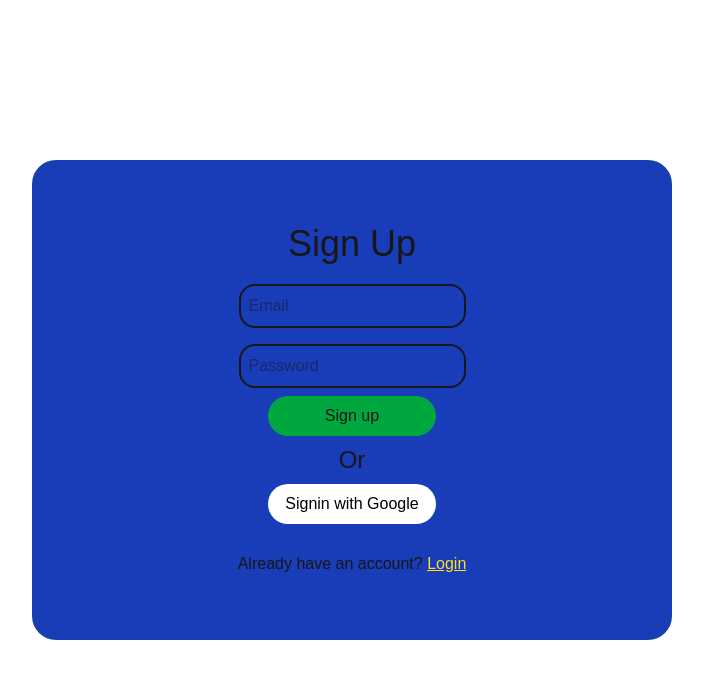
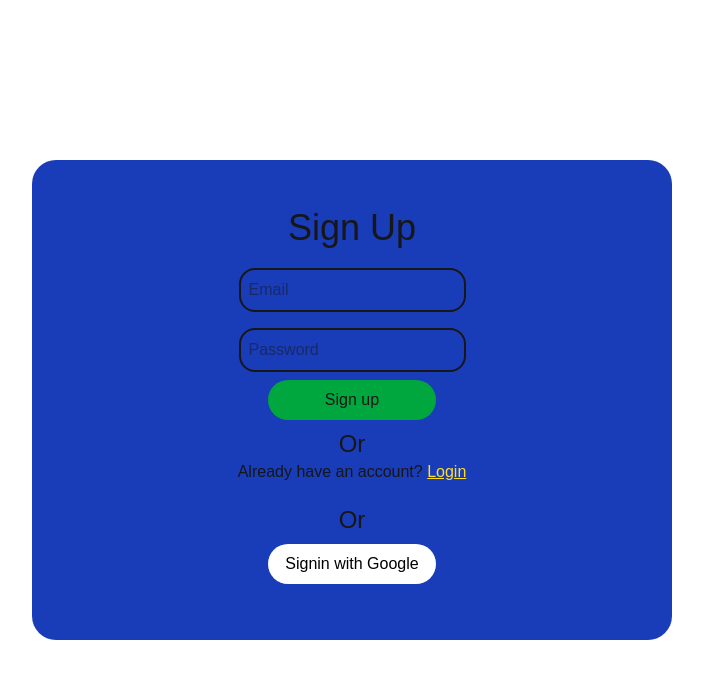
Before and after one commit to zayinhd/notey, a Next.js app: page /auth/signup in a window 1280 px wide. Shown: the top 678 px of the page, without its empty margins (288-991 px from the left). Built offline with nearby package versions, Linux system fonts and the light colour scheme.

Commit message:
feat(auth): separate google authbutton fromauthform ui

```diff
--- a/app/auth/signout/route.ts
+++ /dev/null
@@ -1,21 +0,0 @@
-import { createClient } from "../../utils/supabase/server";
-import { revalidatePath } from "next/cache";
-import { type NextRequest, NextResponse } from "next/server";
-
-export async function POST(req: NextRequest) {
-    const supabase = await createClient();
-
-    // Check if a user's logged in
-    const {
-        data: { user },
-    } = await supabase.auth.getUser();
-
-    if (user) {
-        await supabase.auth.signOut();
-    }
-
-    revalidatePath("/", "layout");
-    return NextResponse.redirect(new URL("/auth/login", req.url), {
-        status: 302,
-    });
-}
--- a/app/components/ui/authform.tsx
+++ b/app/components/ui/authform.tsx
@@ -1,5 +1,5 @@
-import { signInWithGoogle } from "../../auth/actions";
 import Link from "next/link";
+import GoogleAuthButton from "./googleauthbutton";
 
 type AuthFormProps = {
     onSubmit: (formData: FormData) => void | Promise<void>;
@@ -42,14 +42,7 @@ export default function AuthForm({ onSubmit, type }: AuthFormProps) {
                         <div className=" text-center text-2xl">
                             <h1>Or</h1>
                         </div>
-                        <div className="mb-5 text-center">
-                            <button
-                                onClick={signInWithGoogle}
-                                className="w-42 m-2 p-2 bg-white text-black rounded-4xl"
-                            >
-                                Signin with Google
-                            </button>
-                        </div>
+
                         <div className="mb-5 text-center">
                             {type === "login" ? (
                                 <p>
@@ -75,6 +68,10 @@ export default function AuthForm({ onSubmit, type }: AuthFormProps) {
                         </div>
                     </div>
                 </form>
+                <div className=" text-center text-2xl">
+                    <h1>Or</h1>
+                </div>
+                <GoogleAuthButton />
             </div>
         </>
     );
--- /dev/null
+++ b/app/components/ui/googleauthbutton.tsx
@@ -0,0 +1,14 @@
+import { signInWithGoogle } from "@/app/auth/actions";
+
+export default function GoogleAuthButton() {
+    return (
+        <div className="mb-5 text-center">
+            <button
+                onClick={signInWithGoogle}
+                className="w-42 m-2 p-2 bg-white text-black rounded-4xl"
+            >
+                Signin with Google
+            </button>
+        </div>
+    );
+}
```
